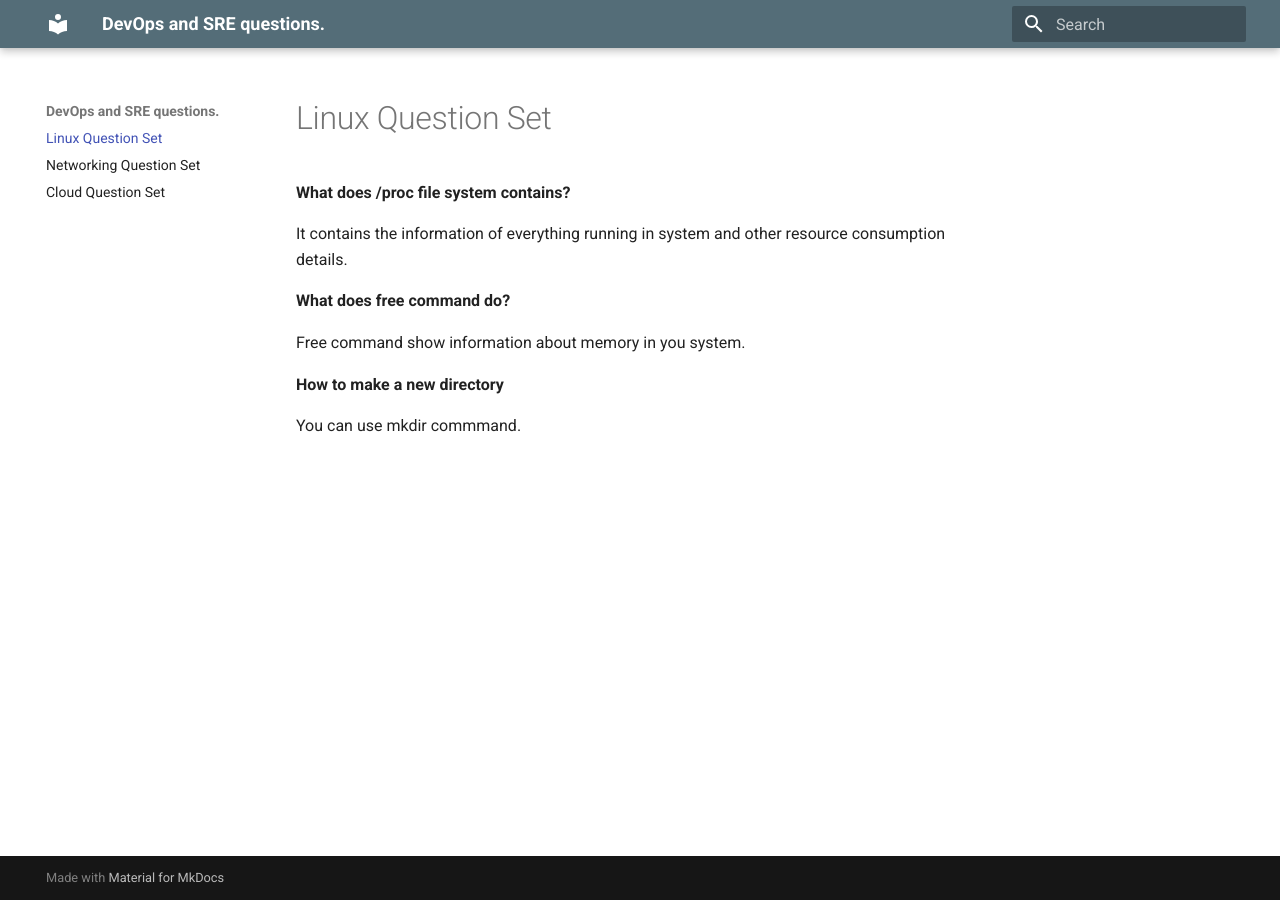
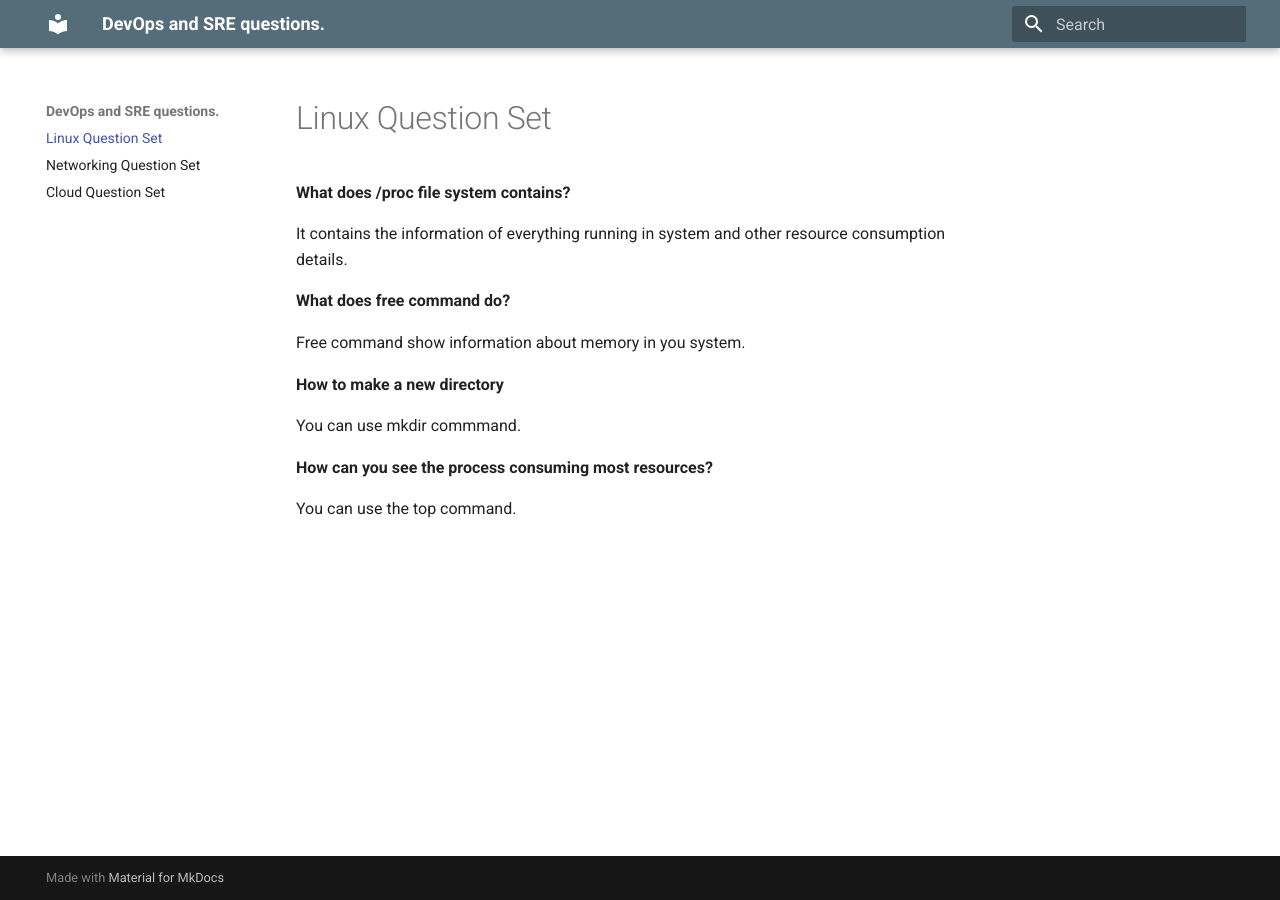
Before and after one commit to Learnsteps/DevOpsQuestionSet, an MkDocs documentation site: the page built from docs/linux.md, in a window 1280 px wide. Built offline with MkDocs 1.6.1 and Material for MkDocs 9.7.7, drawn with Linux system fonts in a browser that asks for light colours.

Commit message:
Adding a new question

```diff
--- a/docs/linux.md
+++ b/docs/linux.md
@@ -12,3 +12,8 @@ Free command show information about memory in you system.
 **How to make a new directory**
 
 You can use mkdir commmand.
+
+
+**How can you see the process consuming most resources?**
+
+You can use the top command.
```
